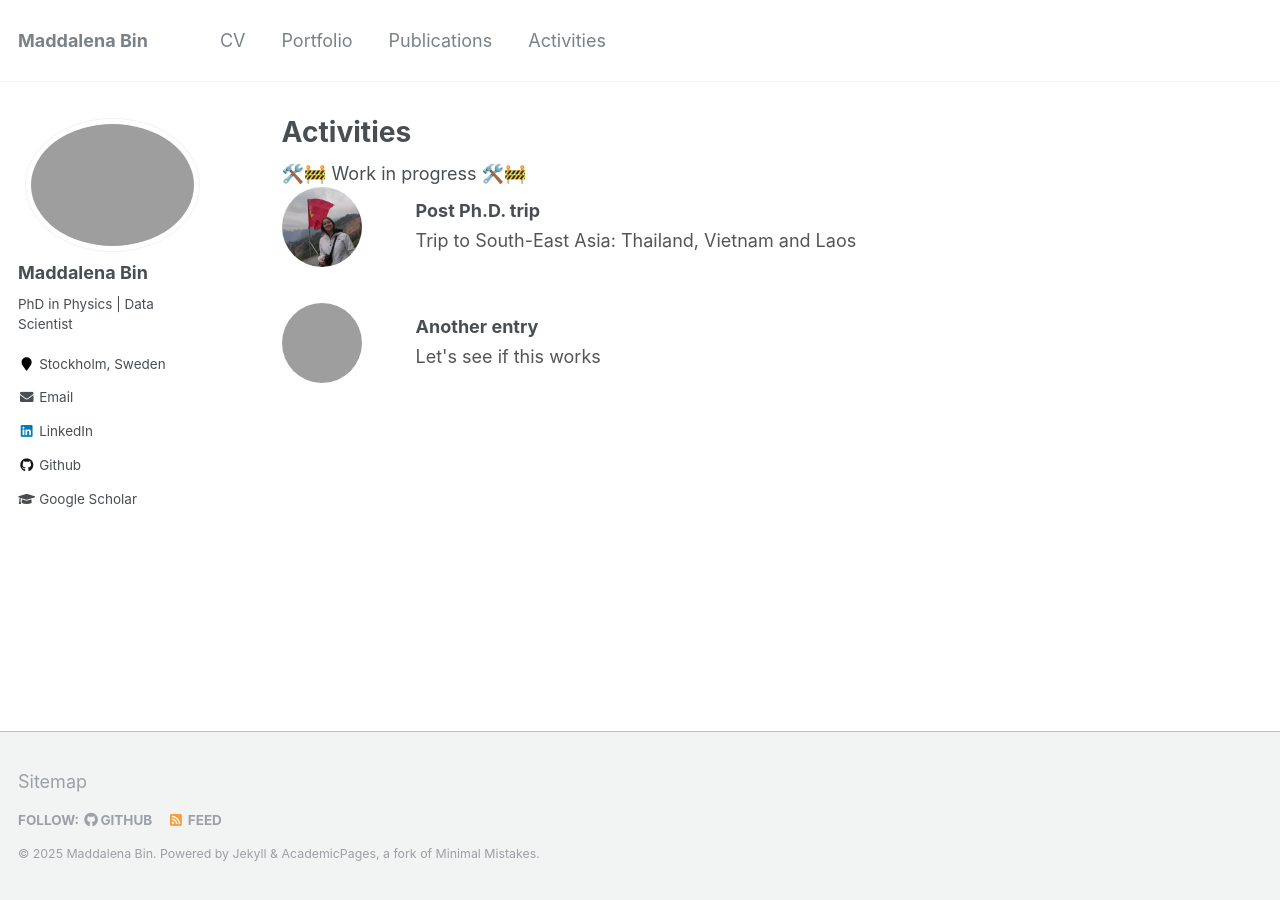
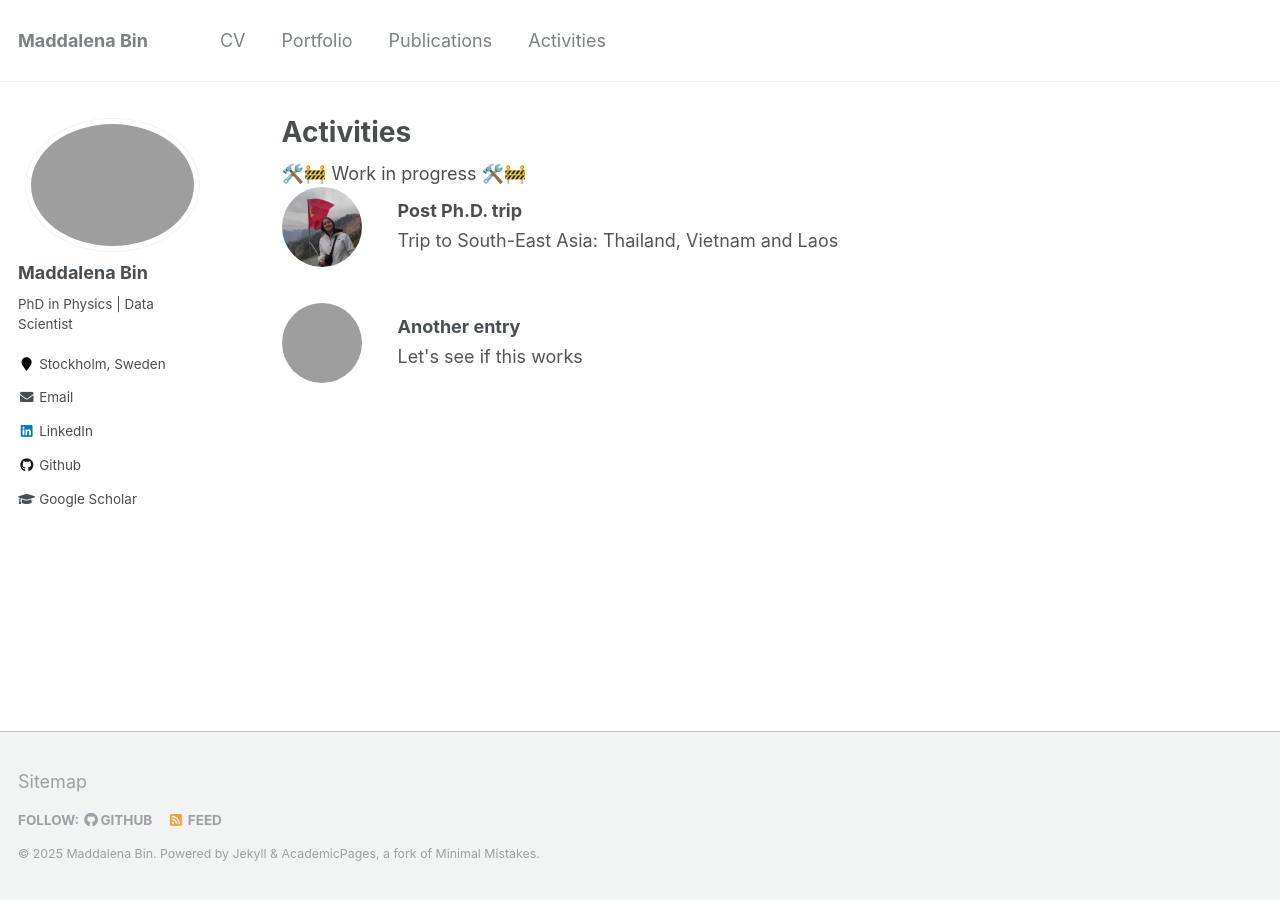
Before and after one commit to maddalenabin/maddalenabin.github.io, a Jekyll site: the page built from _pages/activitites.html, in a window 1280 px wide. Built offline with Jekyll 4.4.1, drawn with Linux system fonts in a browser that asks for light colours.

Commit message:
Update archive-single-activity.html

```diff
--- a/_includes/archive-single-activity.html
+++ b/_includes/archive-single-activity.html
@@ -15,7 +15,7 @@
 
 <a href="{{ post.url | relative_url }}" style="text-decoration: none; color: inherit;">
   <div style="display: flex; align-items: center; margin-bottom: 2rem;">
-    <div style="flex: 0 0 80px; margin-right: 3rem; overflow: hidden; position: relative;">
+    <div style="flex: 0 0 80px; margin-right: 2rem; overflow: hidden; position: relative;">
       {% if teaser %}
       <div style="width: 80px; height: 80px; overflow: hidden; border-radius: 50%;">
         <img
```
